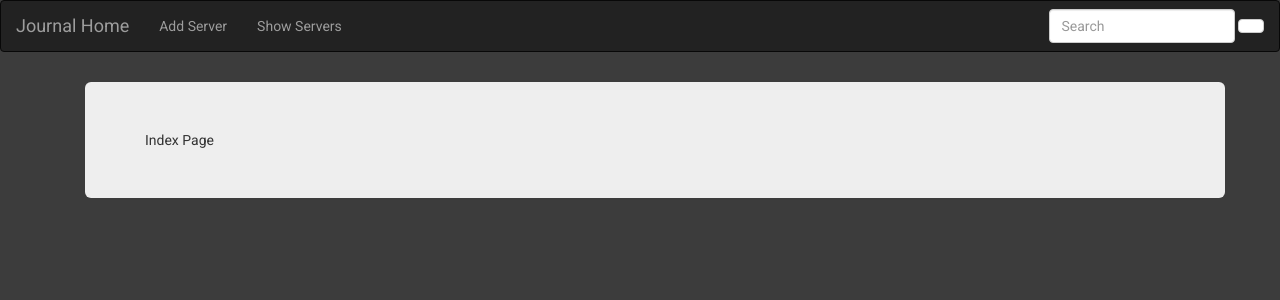
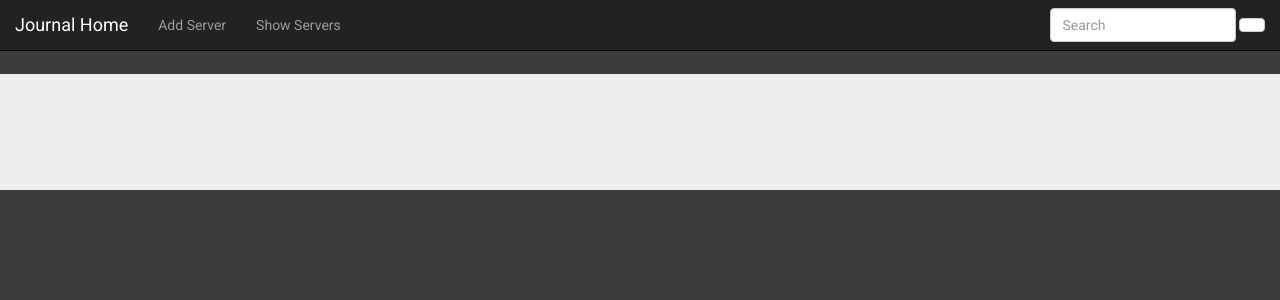
Before and after one commit to nirbo/journal, a Django app: page /journal/ in a window 1280 px wide; the page is wider, and only the part inside the window is pictured. Shown: the top 300 px of that part. Run offline with Django 3.2, Linux system fonts and the light colour scheme; some libraries are stand-ins or nearby versions.

Commit message:
Optimized table colors; Implemented return-to-search-results for 'Delete' action; Increased Jumbotron class width site-wide.

```diff
--- a/journal/views.py
+++ b/journal/views.py
@@ -34,6 +34,10 @@
 
 def delete_server_form_view(request, id):
     Server.objects.get(id=id).delete()
+    next_page = request.GET.get('next', '')
+
+    if next_page:
+        return HttpResponseRedirect('/journal/search/{}'.format(next_page))
 
     return redirect('/journal/show_servers/')
 
--- a/static/css/base.css
+++ b/static/css/base.css
@@ -1,4 +1,10 @@
+.jumbotron {
+    width: 150%;
+    margin-left: -26%;
+}
+
 body {
     background-color: #3c3c3c;
     font-family: Roboto, sans-serif;
+    padding-top: 5%;
 }
--- a/static/css/server_table_template.css
+++ b/static/css/server_table_template.css
@@ -10,7 +10,7 @@
 
 .table-hover tbody tr:hover td,
 .table-hover tbody tr:hover th {
-    background-color: darksalmon;
+    background-color: #FCD581;
 }
 
 .action-buttons {
@@ -36,7 +36,7 @@
 }
 
 th {
-    background-color: lightskyblue;
+    background-color: #A4C2A5;
     color: #3c3c3c;
 }
 
--- a/templates/journal/base.html
+++ b/templates/journal/base.html
@@ -17,7 +17,7 @@
 </head>
 
 <body>
-    <nav class="navbar navbar-default navbar-inverse bg-inverse">
+    <nav class="navbar navbar-default navbar-fixed-top navbar-inverse bg-inverse">
         <div class="container-fluid">
             <a class="navbar-brand" href="{% url 'journal:index' %}">Journal Home</a>
 
--- a/templates/journal/show_servers.html
+++ b/templates/journal/show_servers.html
@@ -9,7 +9,7 @@
 
         <div class="container">
             <div class="jumbotron">
-                <h1>Server List</h1>
+                <h1>Server Management</h1>
                 <hr class="separator">
 
                 {% render_table servers_table %}
```
Also changed, not shown: db.sqlite3.
